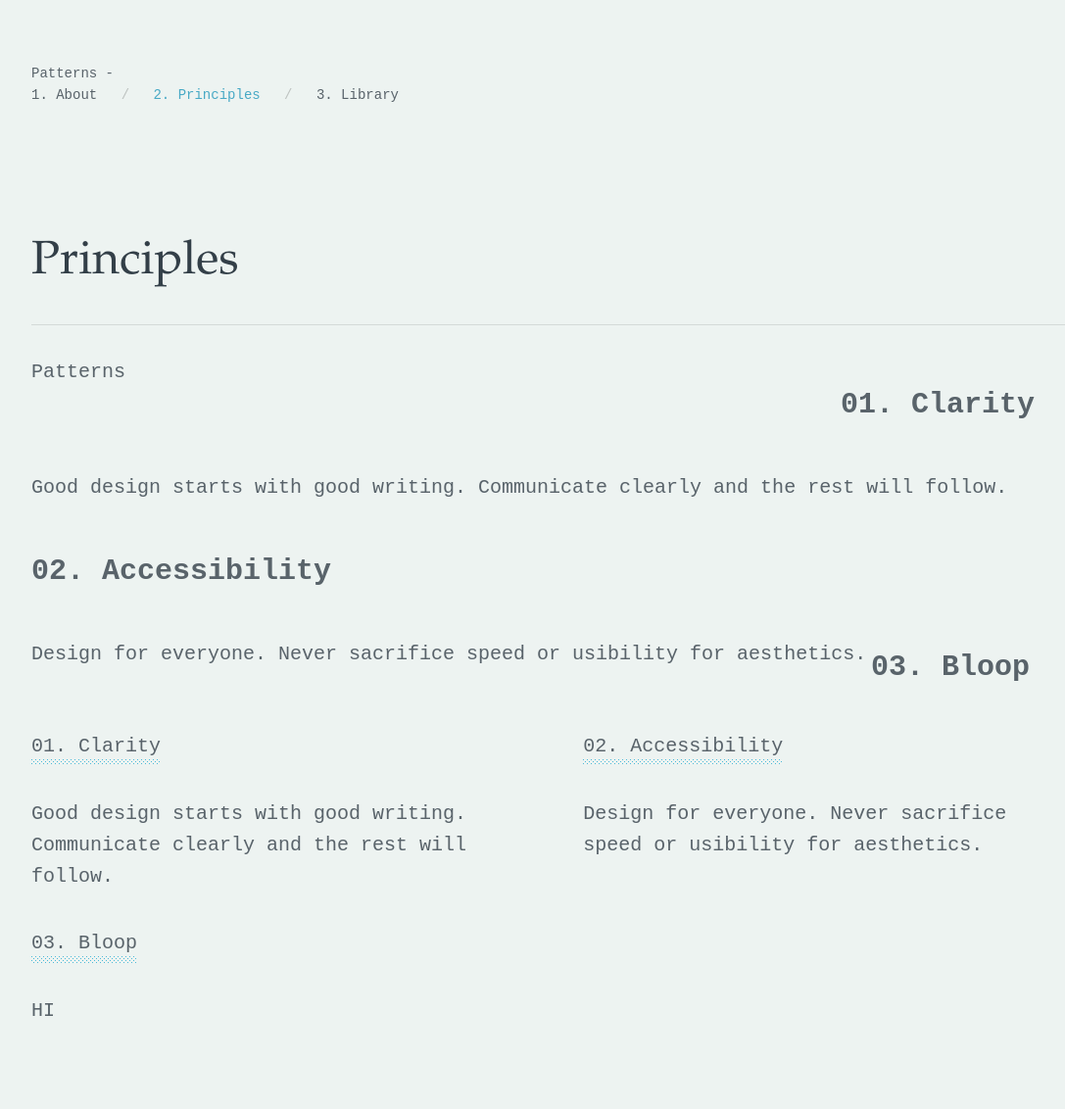
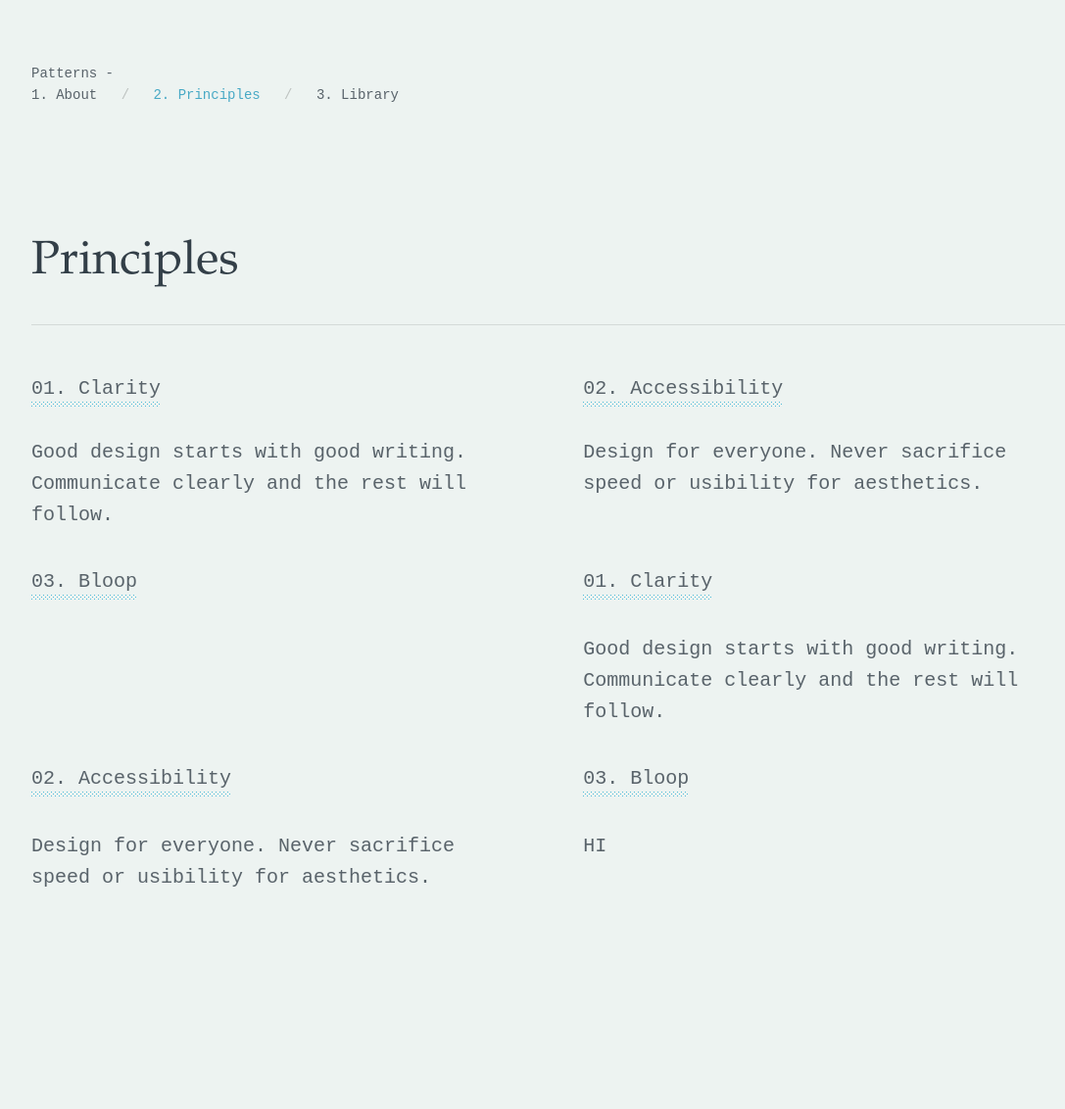
Before and after one commit to wearepatterns/wearepatterns.github.io, a Jekyll site: the page built from principles.markdown, in a window 1280 px wide. Shown: the whole page at 98% size, without its empty margins (32-1119 px from the left). Built offline with Jekyll 4.4.1, drawn with Linux system fonts in a browser that asks for light colours; after the commit the page ends 996 px from its top, so only the background shows below that.

Commit message:
Update pl.html

```diff
--- a/_layouts/pl.html
+++ b/_layouts/pl.html
@@ -5,11 +5,11 @@ layout: default
 <h1 class="f3 f2-ns f1-l four fw5 lh-title measure-narrow garamond ">{{ page.title }}</h1>
 <section class="mt4 mt4-l pt3 pt4-l f5 f4-l lh-copy bt b--black-10 bc mw9">
     <div class="flex mw8">
-        {{ site.title }}
-
         {% for principle in page.principles %}
-        <h2>{{ principle.title }}</h2>
-        <p>{{ principle.body }}</p>
+        <div class="mt0-ns mw45">
+            <h2 class="f5 f4-l normal dots">{{ principle.title }}</h2>
+            <p class="mt1 mt3-ns measure">{{ principle.body }}</p>
+        </div>
         {% endfor %}
 
         {% assign sorted_posts = (site.principles | sort: 'title') %}
```
